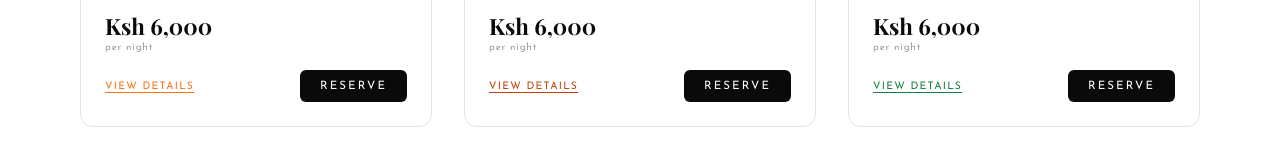
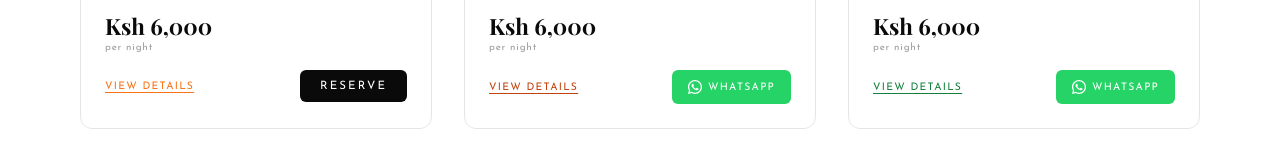
Before and after one commit to kalu-Peter/crocodile, a React (Vite) app: page /search in a window 1280 px wide. Shown: the part 1127-1287 px from the top of the page. Built offline with nearby package versions, Linux system fonts and the light colour scheme; no server answers; a web font is replaced by a local one.

Commit message:
apt-mango contact

```diff
--- a/src/pages/SearchResultsPage.tsx
+++ b/src/pages/SearchResultsPage.tsx
@@ -243,7 +243,17 @@
                       >
                         View Details
                       </Link>
-                      {available ? (
+                      {villa.contactOnly ? (
+                        <a
+                          href={`https://wa.me/254715510119?text=${encodeURIComponent(`Hi, I'd like to book ${villa.name} from ${checkin} to ${checkout} for ${guests} guest${guests !== 1 ? "s" : ""}.`)}`}
+                          target="_blank"
+                          rel="noopener noreferrer"
+                          style={{ display:"inline-flex", alignItems:"center", gap:6, padding:"10px 16px", background:"#25d366", color:"#fff", borderRadius:6, fontFamily:"'Josefin Sans',sans-serif", fontSize:"0.65rem", letterSpacing:"0.12em", textTransform:"uppercase", textDecoration:"none", whiteSpace:"nowrap" }}
+                        >
+                          <svg width="14" height="14" viewBox="0 0 24 24" fill="currentColor"><path d="M17.472 14.382c-.297-.149-1.758-.867-2.03-.967-.273-.099-.471-.148-.67.15-.197.297-.767.966-.94 1.164-.173.199-.347.223-.644.075-.297-.15-1.255-.463-2.39-1.475-.883-.788-1.48-1.761-1.653-2.059-.173-.297-.018-.458.13-.606.134-.133.298-.347.446-.52.149-.174.198-.298.298-.497.099-.198.05-.371-.025-.52-.075-.149-.669-1.612-.916-2.207-.242-.579-.487-.5-.669-.51-.173-.008-.371-.01-.57-.01-.198 0-.52.074-.792.372-.272.297-1.04 1.016-1.04 2.479 0 1.462 1.065 2.875 1.213 3.074.149.198 2.096 3.2 5.077 4.487.709.306 1.262.489 1.694.625.712.227 1.36.195 1.871.118.571-.085 1.758-.719 2.006-1.413.248-.694.248-1.289.173-1.413-.074-.124-.272-.198-.57-.347z"/><path d="M12 0C5.373 0 0 5.373 0 12c0 2.125.557 4.126 1.533 5.864L0 24l6.303-1.656A11.954 11.954 0 0 0 12 24c6.627 0 12-5.373 12-12S18.627 0 12 0zm0 21.818a9.818 9.818 0 0 1-5.006-1.371l-.36-.214-3.732.979.996-3.641-.234-.374A9.818 9.818 0 0 1 2.182 12C2.182 6.57 6.57 2.182 12 2.182S21.818 6.57 21.818 12 17.43 21.818 12 21.818z"/></svg>
+                          WhatsApp
+                        </a>
+                      ) : available ? (
                         <button className="sr-btn-reserve" style={{ width:"auto", padding:"10px 20px" }} onClick={() => handleReserve(villa.id)}>
                           Reserve
                         </button>
```
